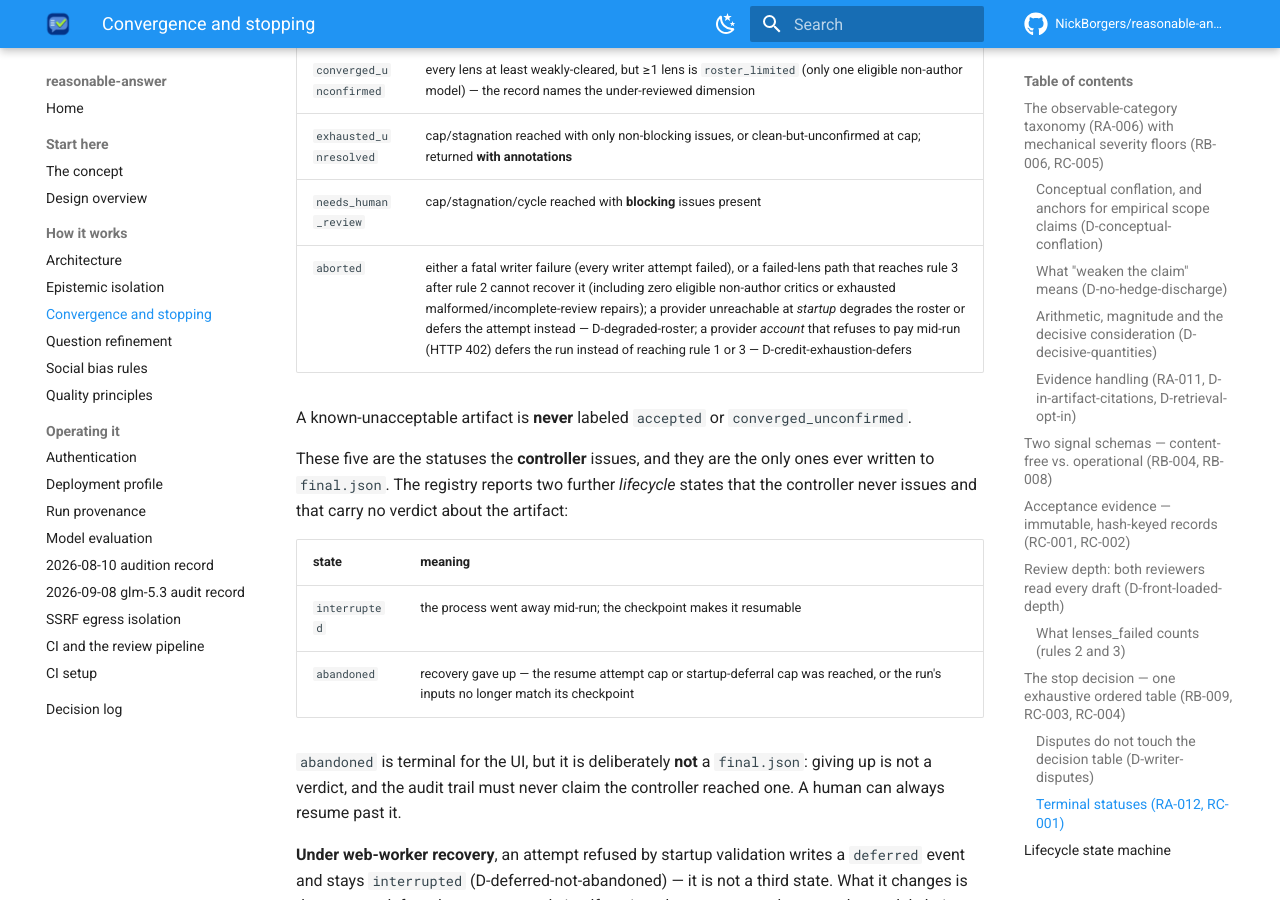
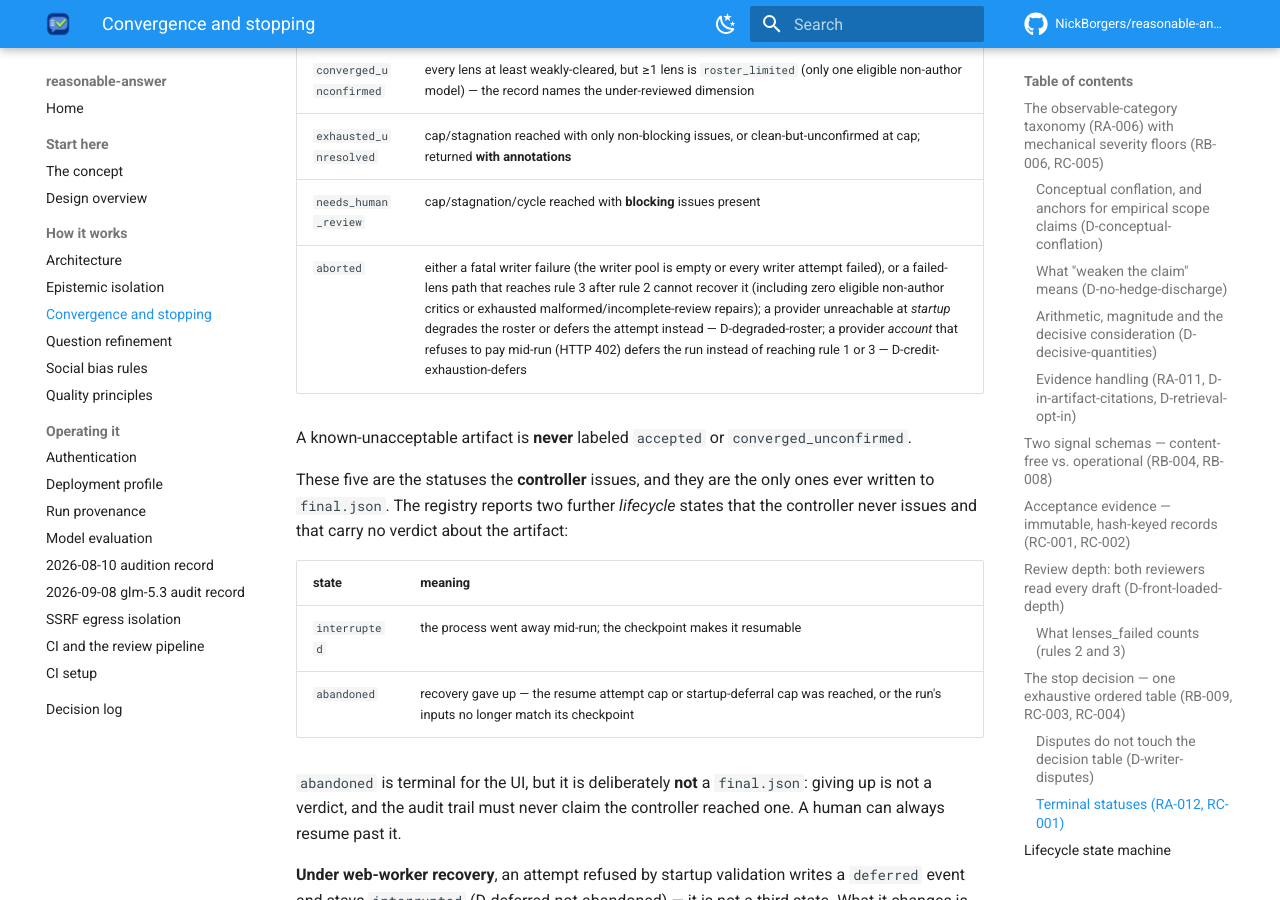
Before and after one commit to NickBorgers/reasonable-answer, an MkDocs documentation site: the page built from docs/convergence.md, in a window 1280 px wide and 900 px high, scrolled down 23323 px. Built offline with MkDocs 1.6.1 and Material for MkDocs 9.7.7, drawn with Linux system fonts in a browser that asks for light colours; comment, search, counter and statistics services are not loaded.

Commit message:
fix: address reviewer findings (cycle 1, cold)
Reconciled the convergence terminal-status table with rule 1 and the unchanged runtime by restoring empty writer pools as a fatal writer failure. The quality blocker is skipped: the PR explicitly withdraws writer exclusion, while the reviewer and register agree that no repository evidence directly compares same-author and different-author revision under fixed feedback. All 2,075 offline tests and Ruff pass.

Addressed:
  - docs/docs-convergence-fatal-1

Skipped:
  - quality/qual-claim-unsupported-1

```diff
--- a/docs/convergence.md
+++ b/docs/convergence.md
@@ -864,7 +864,7 @@ and keep their gates (RI-001, RH-001).
 | `converged_unconfirmed` | every lens at least weakly-cleared, but ≥1 lens is `roster_limited` (only one eligible non-author model) — the record names the under-reviewed dimension |
 | `exhausted_unresolved` | cap/stagnation reached with only non-blocking issues, or clean-but-unconfirmed at cap; returned **with annotations** |
 | `needs_human_review` | cap/stagnation/cycle reached with **blocking** issues present |
-| `aborted` | either a fatal writer failure (every writer attempt failed), or a failed-lens path that reaches rule 3 after rule 2 cannot recover it (including zero eligible non-author critics or exhausted malformed/incomplete-review repairs); a provider unreachable at *startup* degrades the roster or defers the attempt instead — D-degraded-roster; a provider *account* that refuses to pay mid-run (HTTP 402) defers the run instead of reaching rule 1 or 3 — D-credit-exhaustion-defers |
+| `aborted` | either a fatal writer failure (the writer pool is empty or every writer attempt failed), or a failed-lens path that reaches rule 3 after rule 2 cannot recover it (including zero eligible non-author critics or exhausted malformed/incomplete-review repairs); a provider unreachable at *startup* degrades the roster or defers the attempt instead — D-degraded-roster; a provider *account* that refuses to pay mid-run (HTTP 402) defers the run instead of reaching rule 1 or 3 — D-credit-exhaustion-defers |
 
 A known-unacceptable artifact is **never** labeled `accepted` or `converged_unconfirmed`.
 
```
